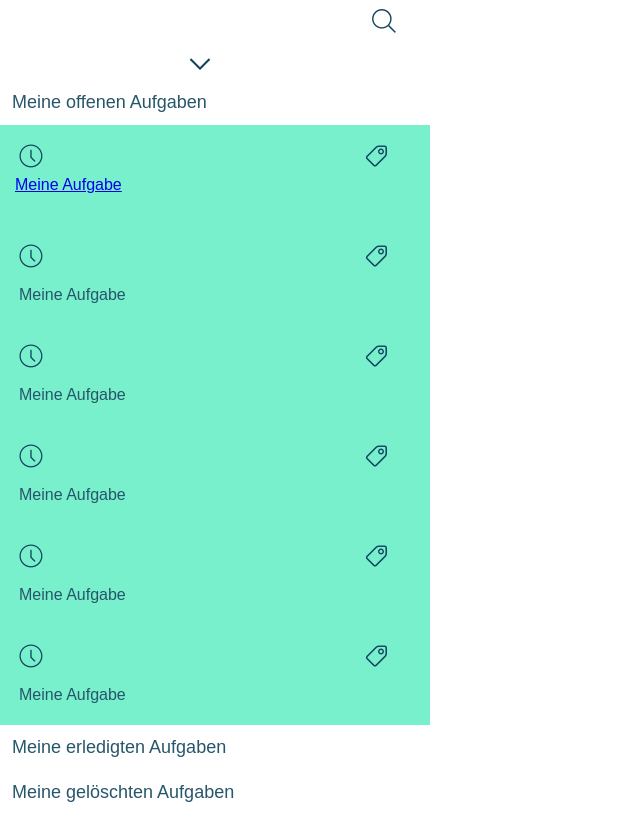
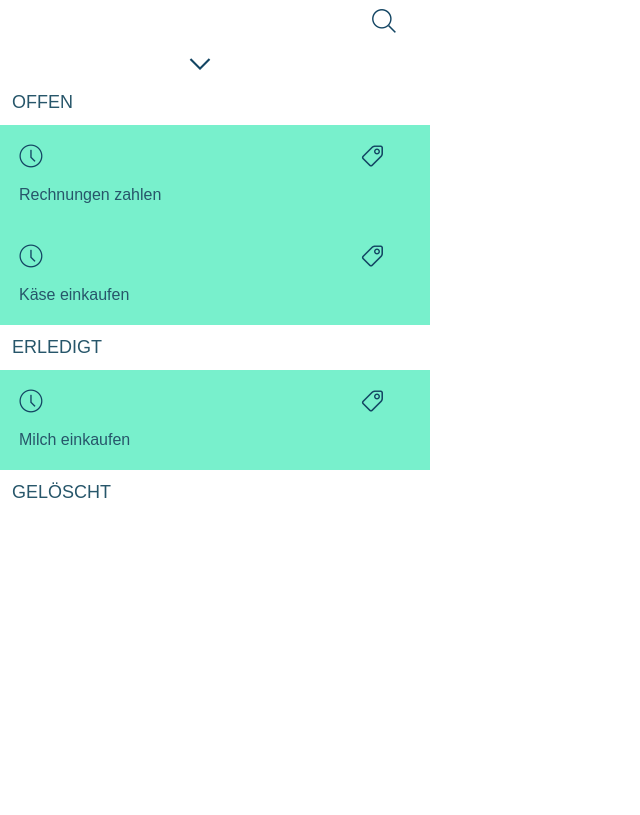
Before and after one commit to stefaniejegen/todoapp, a website: page index.html in a window 1280 px wide. Shown: the whole page, without its empty margins (0-640 px from the left). Drawn offline with nearby package versions, Linux system fonts and the light colour scheme.

Commit message:
javascript tasks from array

```diff
--- a/index.html
+++ b/index.html
@@ -2,8 +2,7 @@
 <html lang="de">
 <head>
     <meta charset="UTF-8">
-    <meta name="viewport"
-          content="width=device-width, user-scalable=no, initial-scale=1.0, maximum-scale=1.0, minimum-scale=1.0">
+    <meta name="viewport" content="width=device-width, initial-scale=1">
     <meta http-equiv="X-UA-Compatible" content="ie=edge">
     <script src="bower_components/jquery/dist/jquery.min.js"></script>
     <script src="script.js" type="text/javascript"></script>
@@ -19,60 +18,14 @@
 
     <div class="scrolldown"> <img src="images/down.png"> </div>
 
-    <div class="offen">Meine offenen Aufgaben</div>
+    <div class="offen">OFFEN</div>
 
-    <div class="aufgaben">
-        <ul>
-            <li class="clock"> <img src="images/clock.png"></li>
-            <li class="tag"><img src="images/tag.png"></li>
-        </ul>
-        <a href="detail.html">Meine Aufgabe</a>
-    </div>
-
-    <div class="aufgaben">
-        <ul>
-            <li class="clock"> <img src="images/clock.png"></li>
-            <li class="tag"><img src="images/tag.png"></li>
-        </ul>
-        <p>Meine Aufgabe</p>
-    </div>
-
-    <div class="aufgaben">
-        <ul>
-            <li class="clock"> <img src="images/clock.png"></li>
-            <li class="tag"><img src="images/tag.png"></li>
-        </ul>
-        <p>Meine Aufgabe</p>
-    </div>
-
-    <div class="aufgaben">
-        <ul>
-            <li class="clock"> <img src="images/clock.png"></li>
-            <li class="tag"><img src="images/tag.png"></li>
-        </ul>
-        <p>Meine Aufgabe</p>
-    </div>
-
-    <div class="aufgaben">
-        <ul>
-            <li class="clock"> <img src="images/clock.png"></li>
-            <li class="tag"><img src="images/tag.png"></li>
-        </ul>
-        <p>Meine Aufgabe</p>
-    </div>
-
-    <div class="aufgaben">
-        <ul>
-            <li class="clock"> <img src="images/clock.png"></li>
-            <li class="tag"><img src="images/tag.png"></li>
-        </ul>
-        <p>Meine Aufgabe</p>
-    </div>
 </div>
 
-    <div class="erledigt"> Meine erledigten Aufgaben</div>
+    <div class="erledigt">ERLEDIGT</div>
 
-    <div class="geloescht"> Meine gelöschten Aufgaben</div>
+    <div class="geloescht">GELÖSCHT</div>
+
 
 <script id="__bs_script__">//<![CDATA[
 document.write("<script async src='http://HOST:3000/browser-sync/browser-sync-client.js?v=2.18.6'><\/script>".replace("HOST", location.hostname));
--- a/script.js
+++ b/script.js
@@ -1,10 +1,69 @@
+//JavaScript
 $(document).ready(function() {
+//declariere Variabel
+var $input = $('input');
+var $offen = $('.offen');
+var $erledigt = $('.erledigt');
+var $geloescht = $('.geloescht');
 
-    //declariere Variabelm
-    var $input = $('input');
-    var $offen = $('.offen');
-    var $erledigt = $('.erledigt');
-    var $geloescht = $('.geloescht');
+//Taskliste erstellen
+    var taskListe = [
+        {caption:"Milch einkaufen", erledigt:true, "id":20},
+        {caption:"Käse einkaufen", erledigt:false, "id":21},
+        {caption:"Rechnungen zahlen", erledigt:false, "id":22}
+        ];
+    var myJSON = JSON.stringify(taskListe);
+
+
+//Jede Aufgabe aus meiner taskListe soll je nach erledigt in die offen oder erledigt liste
+    taskListe.forEach(function (task) {
+        if(!task.erledigt){
+            var taskFromArray = $('<div class="aufgaben"></div>');
+            var makeUl = $('<ul></ul>');
+            makeUl.append('<li class="clock"> <img src="images/clock.png"></li>');
+            makeUl.append('<li class="tag"><img src="images/tag.png"></li>');
+            taskFromArray.append(makeUl);
+
+            var titelParagraph = $('<p></p>');
+            titelParagraph.text(task.caption);
+            taskFromArray.append(titelParagraph);
+            $offen.after(taskFromArray);
+
+            taskFromArray.on('click', function () {
+                $erledigt.after($(this));
+
+                taskFromArray.on('click', function () {
+                    $geloescht.after($(this));
+                });
+
+            });
+
+
+
+        } else {
+            var taskFromArray = $('<div class="aufgaben"></div>');
+            var makeUl = $('<ul></ul>');
+            makeUl.append('<li class="clock"> <img src="images/clock.png"></li>');
+            makeUl.append('<li class="tag"><img src="images/tag.png"></li>');
+            taskFromArray.append(makeUl);
+
+            var titelParagraph = $('<p></p>');
+            titelParagraph.text(task.caption);
+            taskFromArray.append(titelParagraph);
+            $erledigt.after(taskFromArray);
+
+            taskFromArray.on('click', function () {
+                $geloescht.after($(this));
+            });
+        }
+    });
+
+
+//jQuery
+
+
+
+
 
     //finde searchimage, deklarier das mit klick darauf etw. geschehen soll
     $('img[src="images/search.png"]').on('click', function () {
@@ -48,12 +107,17 @@ $(document).ready(function() {
             //Beim Klick auf den Container der Erledigtliste hinzufügen
             $listItem.on('click', function () {
                 $erledigt.after($(this));
+                $listItem.on('click', function () {
+                    $geloescht.after($(this));
+                });
             });
 
-            //Beim Klick auf den Container der Gelöschtenliste hinzufügen
+            $input.val('');
+
         }
+
     });
 
+
 });
-
-    //console.log("ready!")});
+//console.log("ready!")});
```
